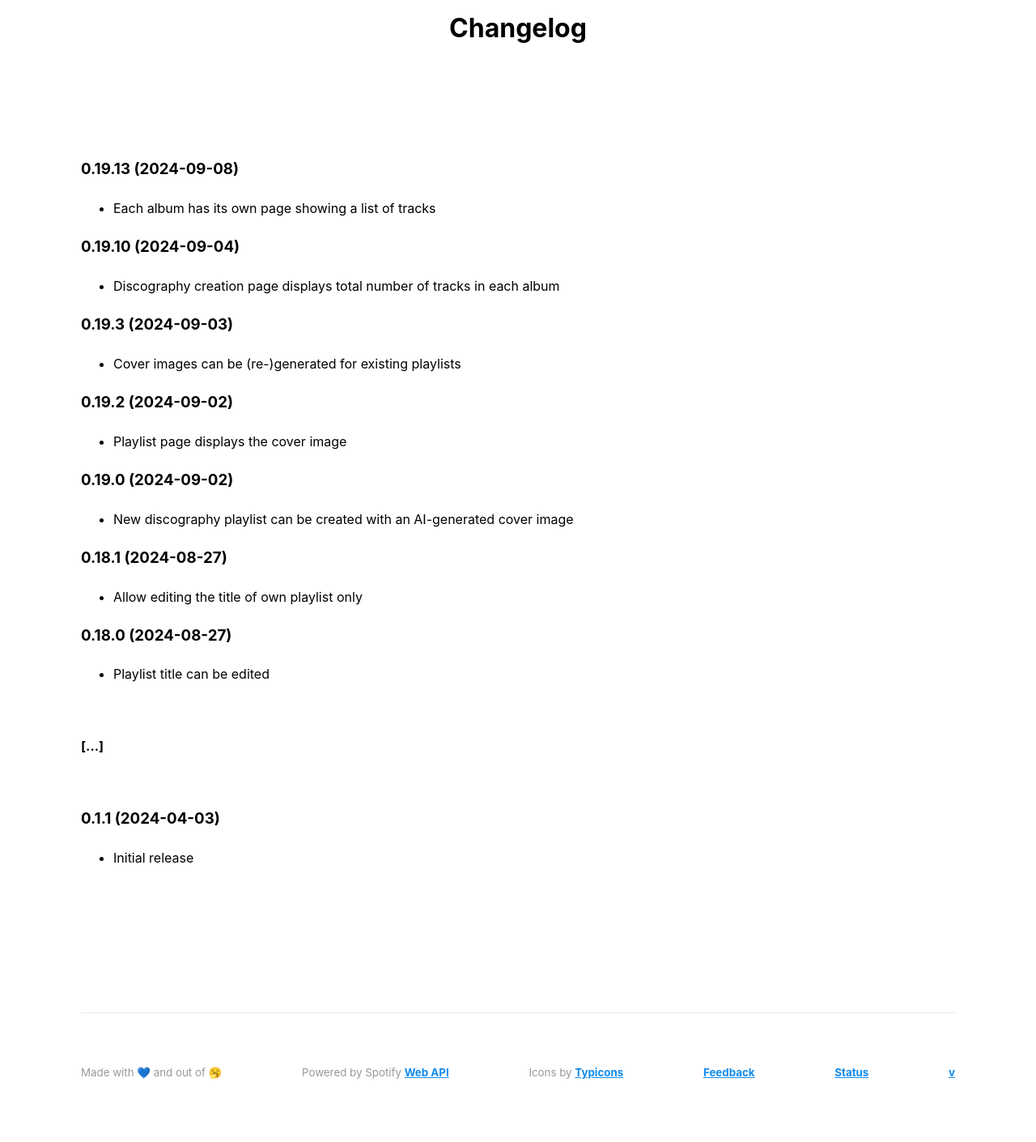
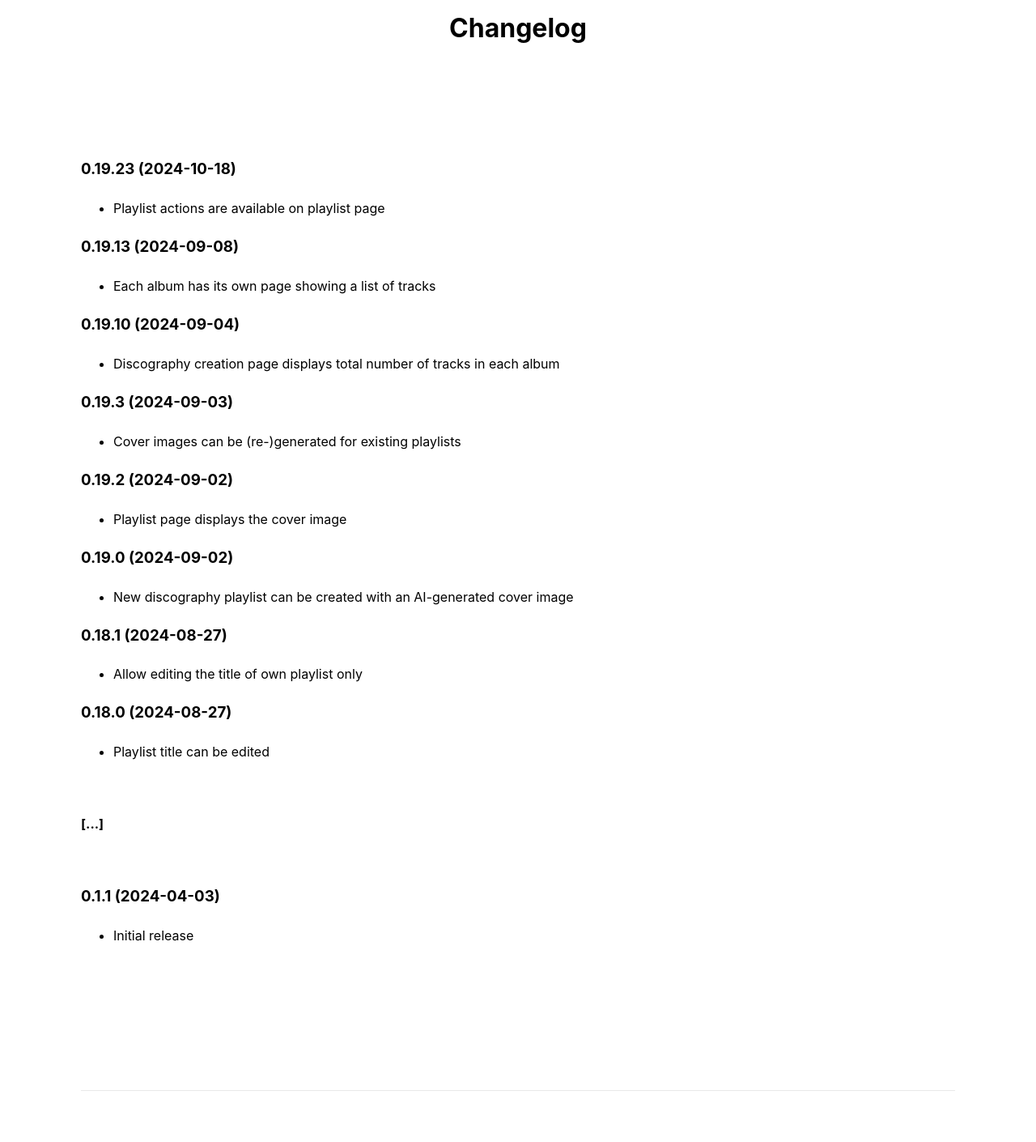
Before and after one commit to Ch00k/mottle, a Django app: template web/templates/web/changelog.html in a window 1280 px wide. Shown: the part 237-1647 px from the top of the page at 81% size. Before the commit the page ends 1569 px from the top, so only its background shows below. Run offline with Django 5.2, Linux system fonts and the light colour scheme; the template is opened without the code that fills it, so the values that code supplies are empty; some libraries are stand-ins or nearby versions.

Commit message:
Update changelog

```diff
--- a/web/templates/web/parts/changelog.html
+++ b/web/templates/web/parts/changelog.html
@@ -1,3 +1,8 @@
+<h3>0.19.23 (2024-10-18)</h3>
+<ul>
+    <li>Playlist actions are available on playlist page</li>
+</ul>
+
 <h3>0.19.13 (2024-09-08)</h3>
 <ul>
     <li>Each album has its own page showing a list of tracks</li>
```
